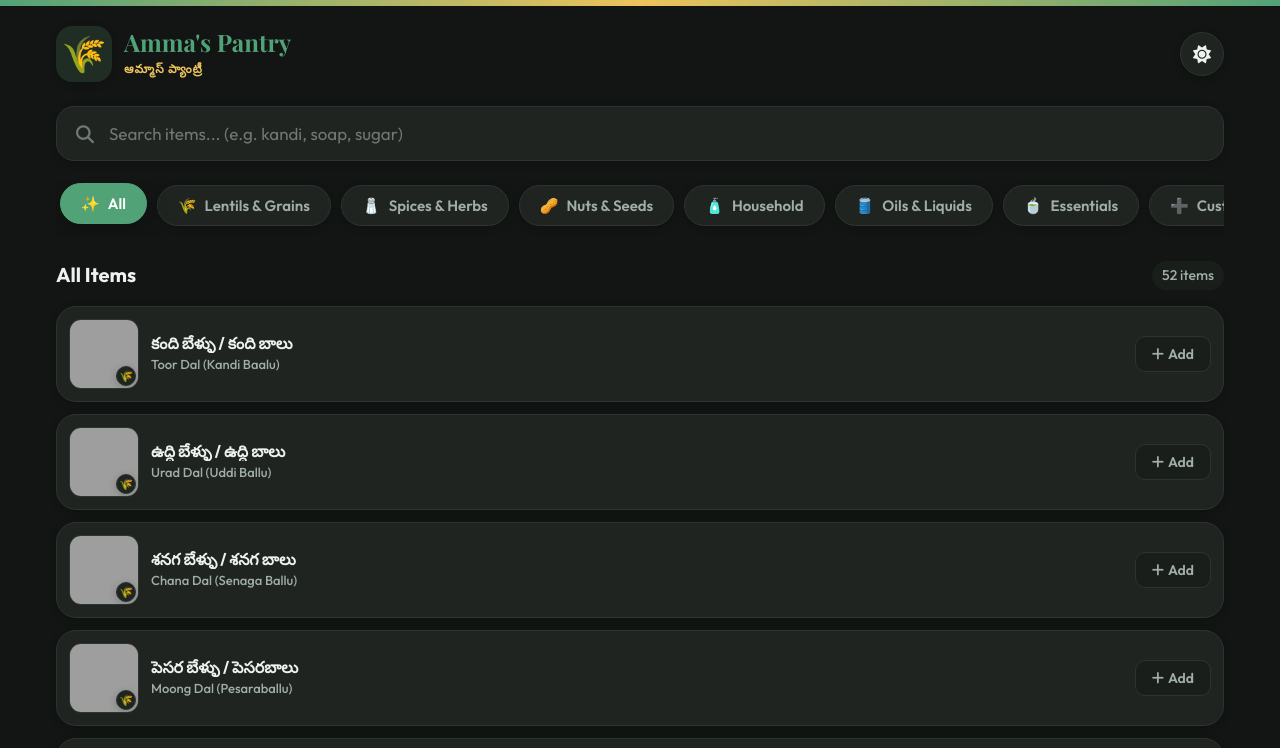
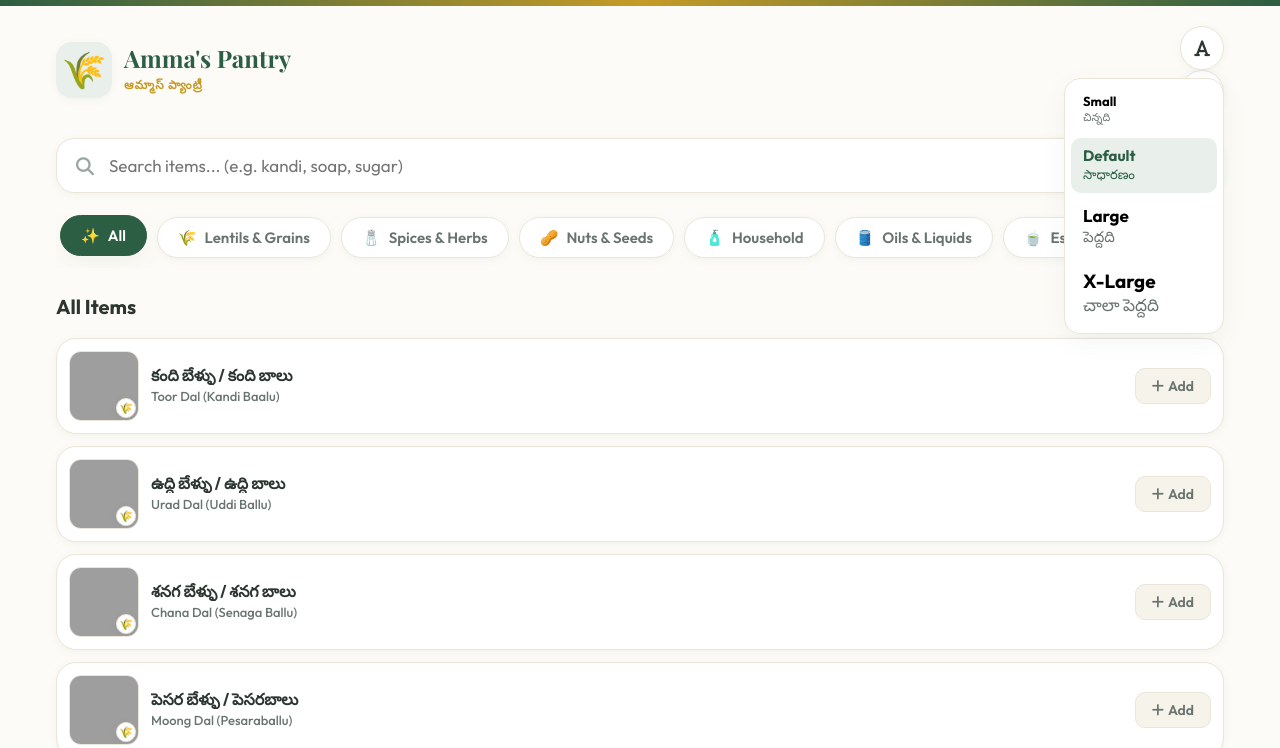
Before and after one commit to siddharth-1118/amma-s-pantery, a website built with Vite: page index.html in a window 1280 px wide. Both pictures are taken after a click on the button 1202 px from the left and 54 px from the top of the page. Shown: the top 748 px of the page. Built offline with nearby package versions, Linux system fonts and the light colour scheme; grey boxes are pictures that could not be loaded; a web font is replaced by a local one.

Commit message:
Add dynamic font size adjustment popover control for accessibility

```diff
--- a/app.js
+++ b/app.js
@@ -74,12 +74,17 @@ let dbItems = [...initialItems];
 let cart = {}; // maps item.id -> { qty: Number, unit: String }
 let activeCategory = 'all';
 let searchTerm = '';
+let currentFontScale = 1.0;
 
 // Load data from LocalStorage
 function loadState() {
   const savedCart = localStorage.getItem('pantry_cart');
   const savedCustomItems = localStorage.getItem('pantry_custom_items');
   const savedTheme = localStorage.getItem('pantry_theme') || 'light';
+  const savedFontScale = localStorage.getItem('pantry_font_scale') || '1.0';
+
+  currentFontScale = parseFloat(savedFontScale);
+  document.documentElement.style.setProperty('--font-scale', currentFontScale);
 
   if (savedCart) {
     try { cart = JSON.parse(savedCart); } catch (e) { cart = {}; }
@@ -105,6 +110,7 @@ function loadState() {
 // Save state to LocalStorage
 function saveState() {
   localStorage.setItem('pantry_cart', JSON.stringify(cart));
+  localStorage.setItem('pantry_font_scale', currentFontScale.toString());
   const customItems = dbItems.filter(item => item.isCustom);
   localStorage.setItem('pantry_custom_items', JSON.stringify(customItems));
 }
@@ -190,6 +196,7 @@ document.addEventListener('DOMContentLoaded', () => {
   renderProducts();
   updateCartUI();
   setupEventListeners();
+  setupFontScaleControls();
 });
 
 // Render Category Tabs
@@ -860,3 +867,57 @@ function showToast(message) {
     toast.classList.remove('show');
   }, 2500);
 }
+
+// ========================================================================
+//   ACCESSIBILITY: FONT SIZE ADJUSTMENT LOGIC
+// ========================================================================
+function setupFontScaleControls() {
+  const fontToggleBtn = document.getElementById('font-toggle-btn');
+  const fontPopover = document.getElementById('font-popover');
+  const fontOptBtns = document.querySelectorAll('.font-opt-btn');
+
+  // Toggle Popover
+  fontToggleBtn.addEventListener('click', (e) => {
+    e.stopPropagation();
+    fontPopover.classList.toggle('hidden');
+  });
+
+  // Font size selection
+  fontOptBtns.forEach(btn => {
+    const scaleValue = parseFloat(btn.dataset.scale);
+
+    // Set initial active state based on current scale
+    if (scaleValue === currentFontScale) {
+      btn.classList.add('active');
+    } else {
+      btn.classList.remove('active');
+    }
+
+    btn.addEventListener('click', () => {
+      currentFontScale = scaleValue;
+      saveState();
+
+      // Apply scale
+      document.documentElement.style.setProperty('--font-scale', currentFontScale);
+
+      // Update UI active buttons
+      fontOptBtns.forEach(b => b.classList.remove('active'));
+      btn.classList.add('active');
+
+      // Hide Popover
+      fontPopover.classList.add('hidden');
+
+      // Show confirmation toast
+      const label = btn.querySelector('.font-opt-text').innerText;
+      const telugu = btn.querySelector('.font-opt-telugu').innerText;
+      showToast(`Font Size: ${label} (${telugu})`);
+    });
+  });
+
+  // Click outside listener to dismiss popover
+  document.addEventListener('click', (e) => {
+    if (!fontToggleBtn.contains(e.target) && !fontPopover.contains(e.target)) {
+      fontPopover.classList.add('hidden');
+    }
+  });
+}
--- a/index.html
+++ b/index.html
@@ -41,6 +41,29 @@
         </div>
       </div>
       <div class="header-actions">
+        <div class="font-popover-wrapper">
+          <button id="font-toggle-btn" class="icon-btn" title="Change Font Size" aria-label="Change Font Size">
+            <i class="fa-solid fa-font"></i>
+          </button>
+          <div id="font-popover" class="font-popover hidden">
+            <button class="font-opt-btn" data-scale="0.85">
+              <span class="font-opt-text" style="font-size: 13px;">Small</span>
+              <span class="font-opt-telugu" style="font-size: 11px;">చిన్నది</span>
+            </button>
+            <button class="font-opt-btn active" data-scale="1.0">
+              <span class="font-opt-text" style="font-size: 15px;">Default</span>
+              <span class="font-opt-telugu" style="font-size: 13px;">సాధారణం</span>
+            </button>
+            <button class="font-opt-btn" data-scale="1.25">
+              <span class="font-opt-text" style="font-size: 17px;">Large</span>
+              <span class="font-opt-telugu" style="font-size: 15px;">పెద్దది</span>
+            </button>
+            <button class="font-opt-btn" data-scale="1.45">
+              <span class="font-opt-text" style="font-size: 19px;">X-Large</span>
+              <span class="font-opt-telugu" style="font-size: 17px;">చాలా పెద్దది</span>
+            </button>
+          </div>
+        </div>
         <button id="theme-toggle-btn" class="icon-btn" title="Toggle Theme" aria-label="Toggle Theme">
           <i class="fa-solid fa-moon"></i>
         </button>
--- a/styles.css
+++ b/styles.css
@@ -4,6 +4,21 @@
 ========================================================================
 */
 :root {
+  --font-scale: 1.0;
+
+  /* Dynamic Font Sizes */
+  --font-size-telugu: calc(16px * var(--font-scale));
+  --font-size-english: calc(13px * var(--font-scale));
+  --font-size-qty: calc(15px * var(--font-scale));
+  --font-size-presets: calc(12px * var(--font-scale));
+  --font-size-unit: calc(12px * var(--font-scale));
+  --font-size-add-btn: calc(14px * var(--font-scale));
+  --font-size-search: calc(17px * var(--font-scale));
+  --font-size-category: calc(15px * var(--font-scale));
+  --font-size-drawer-title: calc(15px * var(--font-scale));
+  --font-size-drawer-sub: calc(12px * var(--font-scale));
+  --font-size-drawer-pill: calc(13px * var(--font-scale));
+
   /* Colors - Light Theme (Warm cozy kitchen) */
   --bg-primary: #FDFBF7;
   --bg-secondary: #F6F3EB;
@@ -293,7 +308,7 @@ input:focus, select:focus, textarea:focus {
 .search-wrapper input {
   width: 100%;
   padding: 16px 20px 16px 52px;
-  font-size: 17px;
+  font-size: var(--font-size-search);
   border-radius: 18px;
   box-shadow: var(--shadow-sm);
   border-color: var(--border-color);
@@ -366,7 +381,7 @@ input:focus, select:focus, textarea:focus {
   border-radius: 30px;
   color: var(--text-secondary);
   font-weight: 600;
-  font-size: 15px;
+  font-size: var(--font-size-category);
   display: flex;
   align-items: center;
   gap: 8px;
@@ -544,7 +559,7 @@ input:focus, select:focus, textarea:focus {
 }
 
 .product-telugu-name {
-  font-size: 16px;
+  font-size: var(--font-size-telugu);
   font-weight: 700;
   color: var(--text-primary);
   line-height: 1.25;
@@ -554,7 +569,7 @@ input:focus, select:focus, textarea:focus {
 }
 
 .product-english-name {
-  font-size: 13px;
+  font-size: var(--font-size-english);
   color: var(--text-secondary);
   font-weight: 500;
   white-space: nowrap;
@@ -593,7 +608,7 @@ input:focus, select:focus, textarea:focus {
   border: 1px dashed var(--border-color);
   border-radius: 8px;
   padding: 5px 8px;
-  font-size: 12px;
+  font-size: var(--font-size-presets);
   font-weight: 600;
   transition: all var(--transition-fast);
 }
@@ -619,7 +634,7 @@ input:focus, select:focus, textarea:focus {
   display: flex;
   align-items: center;
   justify-content: center;
-  font-size: 14px;
+  font-size: var(--font-size-add-btn);
   font-weight: bold;
   background-color: var(--bg-card);
   color: var(--text-primary);
@@ -641,7 +656,7 @@ input:focus, select:focus, textarea:focus {
   width: 36px;
   text-align: center;
   font-weight: 700;
-  font-size: 15px;
+  font-size: var(--font-size-qty);
   color: var(--text-primary);
 }
 
@@ -650,7 +665,7 @@ input:focus, select:focus, textarea:focus {
   border: 1px solid var(--border-color);
   border-radius: 8px;
   padding: 4px 6px;
-  font-size: 12px;
+  font-size: var(--font-size-unit);
   font-weight: 600;
   background-color: var(--bg-card);
   cursor: pointer;
@@ -671,7 +686,7 @@ input:focus, select:focus, textarea:focus {
   justify-content: center;
   gap: 4px;
   transition: all var(--transition-fast);
-  font-size: 14px;
+  font-size: var(--font-size-add-btn);
   width: auto;
 }
 .add-initial-btn:hover {
@@ -972,13 +987,13 @@ input:focus, select:focus, textarea:focus {
 }
 
 .drawer-item-title {
-  font-size: 15px;
+  font-size: var(--font-size-drawer-title);
   font-weight: 700;
   line-height: 1.2;
 }
 
 .drawer-item-sub {
-  font-size: 12px;
+  font-size: var(--font-size-drawer-sub);
   color: var(--text-secondary);
 }
 
@@ -992,7 +1007,7 @@ input:focus, select:focus, textarea:focus {
   background-color: var(--bg-card);
   padding: 6px 12px;
   border-radius: 10px;
-  font-size: 13px;
+  font-size: var(--font-size-drawer-pill);
   font-weight: 700;
   border: 1px solid var(--border-color);
 }
@@ -1397,3 +1412,75 @@ input:focus, select:focus, textarea:focus {
     font-size: 20px;
   }
 }
+
+/*
+========================================================================
+   FONT SIZE POPOVER SELECTOR
+========================================================================
+*/
+.font-popover-wrapper {
+  position: relative;
+}
+
+.font-popover {
+  position: absolute;
+  top: 52px;
+  right: 0;
+  background-color: var(--bg-card);
+  border: 1.5px solid var(--border-color);
+  border-radius: 16px;
+  box-shadow: var(--shadow-md);
+  padding: 6px;
+  display: flex;
+  flex-direction: column;
+  gap: 4px;
+  z-index: 500;
+  min-width: 160px;
+  animation: popoverIn var(--transition-fast) forwards;
+}
+
+@keyframes popoverIn {
+  from {
+    opacity: 0;
+    transform: translateY(-8px) scale(0.95);
+  }
+  to {
+    opacity: 1;
+    transform: translateY(0) scale(1);
+  }
+}
+
+.font-opt-btn {
+  display: flex;
+  flex-direction: column;
+  align-items: flex-start;
+  padding: 8px 12px;
+  border-radius: 10px;
+  width: 100%;
+  text-align: left;
+  transition: background-color var(--transition-fast);
+}
+
+.font-opt-btn:hover {
+  background-color: var(--bg-secondary);
+}
+
+.font-opt-btn.active {
+  background-color: var(--accent-light);
+  color: var(--accent-primary);
+}
+
+.font-opt-text {
+  font-weight: 700;
+}
+
+.font-opt-telugu {
+  font-weight: 500;
+  font-size: 12px;
+  color: var(--text-secondary);
+  margin-top: 1px;
+}
+
+.font-opt-btn.active .font-opt-telugu {
+  color: var(--accent-primary);
+}
```
